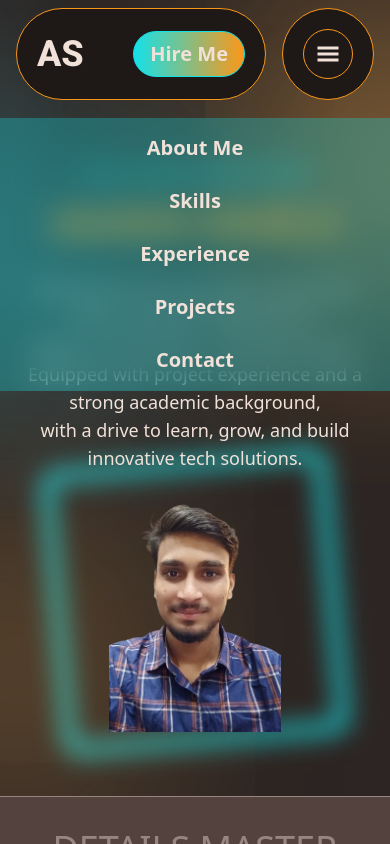
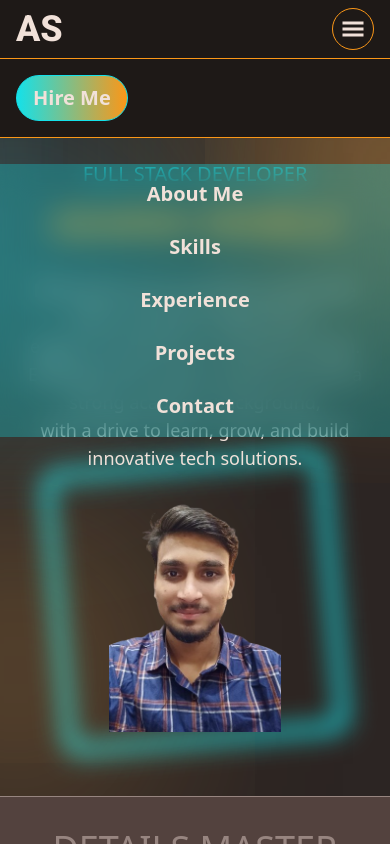
Before and after one commit to shuklaAdarsh2608/Portfolio, a React (Vite) app: page / in a window 390 px wide. Both pictures are taken after a click on the button 328 px from the left and 54 px from the top of the page. Shown: the top 844 px of the page. Built offline with nearby package versions, Linux system fonts and the light colour scheme.

Commit message:
Update NavbarMain.jsx

```diff
--- a/src/components/Navbarmain/NavbarMain.jsx
+++ b/src/components/Navbarmain/NavbarMain.jsx
@@ -1,33 +1,46 @@
-import React from 'react'
-import ReactDom from 'react-dom'
+import React, { useState } from 'react'
 import NavbarLinks from './NavbarLinks'
 import NavbarLogo from './NavbarLogo'
 import NavbarBtn from './NavbarBtn'
 import { GiHamburgerMenu } from "react-icons/gi";
-import { useState } from 'react'
 
 const NavbarMain = () => {
-    const[menuOpen, setMenuOpen] = useState(false);
+    const [menuOpen, setMenuOpen] = useState(false);
     const toggleMenu = () => {
         setMenuOpen(!menuOpen);
     };
+
     return (
-    <nav className="max-w-[1300px] mx-auto px-4 w-full fixed left-[50%] -translate-x-[50%] z-20 flex gap-4 mt-2">
-        <div className= " flex justify-between w-full max-w-[1200px] mx-auto bg-Black items-center p-5 rounded-r-full rounded-l-full border-[0.5px] border-Orange ">
+        <nav className="fixed top-0 left-0 w-full z-20 bg-Black border-b border-Orange">
+            <div className="max-w-[1300px] mx-auto px-4 py-2 flex items-center justify-between">
                 <NavbarLogo />
-        <div className={`${menuOpen? "sm:block" : "sm:hidden"} lg:block` }>
+
+                {/* Desktop Links */}
+                <div className="hidden lg:flex items-center gap-6">
                     <NavbarLinks />
-      </div>
                     <NavbarBtn />
                 </div>
-      <div className="flex lg:hidden sm:block p-5 bg-Black items-center justify-center rounded-full border-[0.5px] border-Orange">
-       <button className="text-2xl p-3 border border-Orange rounded-full text-White"
-       onClick={toggleMenu}>
+
+                {/* Mobile Menu Toggle */}
+                <button
+                    className="lg:hidden text-2xl p-2 border border-Orange rounded-full text-White"
+                    onClick={toggleMenu}
+                >
                     <GiHamburgerMenu />
                 </button>
             </div>
+
+            {/* Mobile Menu Links */}
+            {menuOpen && (
+                <div className="lg:hidden bg-Black border-t border-Orange px-4 pb-4">
+                    <NavbarLinks />
+                    <div className="mt-4">
+                        <NavbarBtn />
+                    </div>
+                </div>
+            )}
         </nav>
-  )
-}
+    );
+};
 
-export default NavbarMain
+export default NavbarMain;
```
Lines whose indentation alone changed are shown as unchanged.
